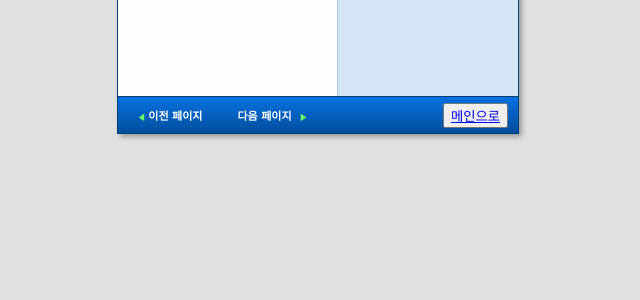
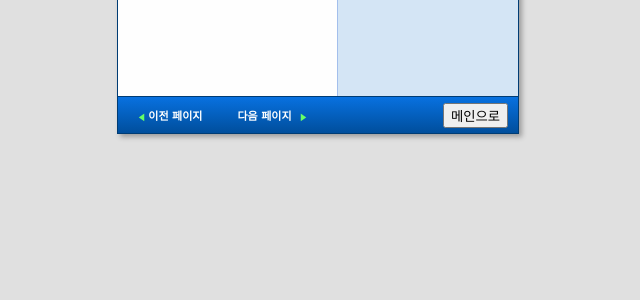
Before and after one commit to saroro1/jungle_0week, a Flask app: template templates/game/ranking.html in a window 1280 px wide. Shown: the part 380-680 px from the top of the page, without its empty margins (322-962 px from the left). Run offline with Flask 3, Linux system fonts and the light colour scheme; the template is opened without the code that fills it, so the values that code supplies are empty.

Commit message:
랭킹 버튼 보라색 빼기

```diff
--- a/static/css/ranking.css
+++ b/static/css/ranking.css
@@ -8,6 +8,14 @@ body {
     justify-content: center;
     align-items: flex-start; /* Align to top if menu is not full height */
     min-height: 100vh;
+}
+a{
+    text-decoration: none;
+    color : inherit;
+}
+a:visited{
+    color : inherit;
+    text-decoration: none;
 }
 
 .start-menu {
```
